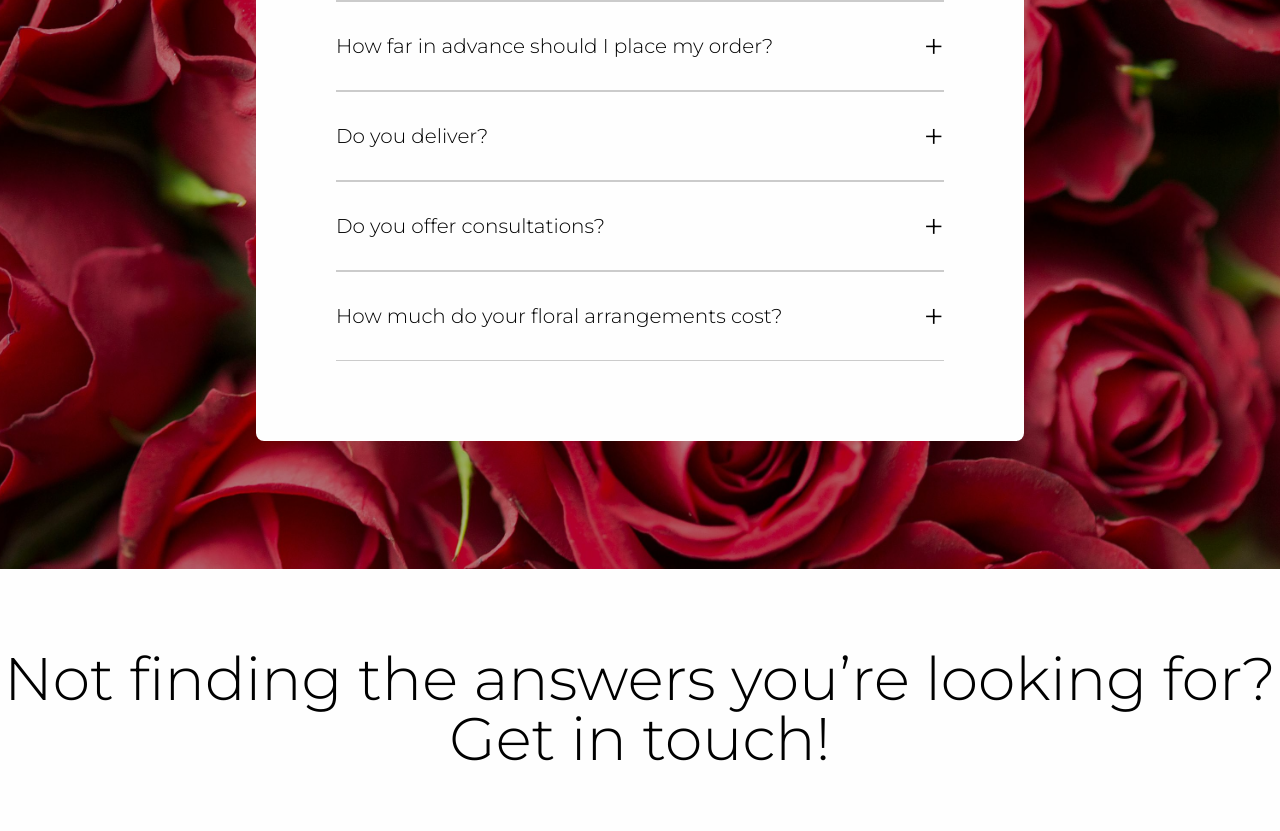
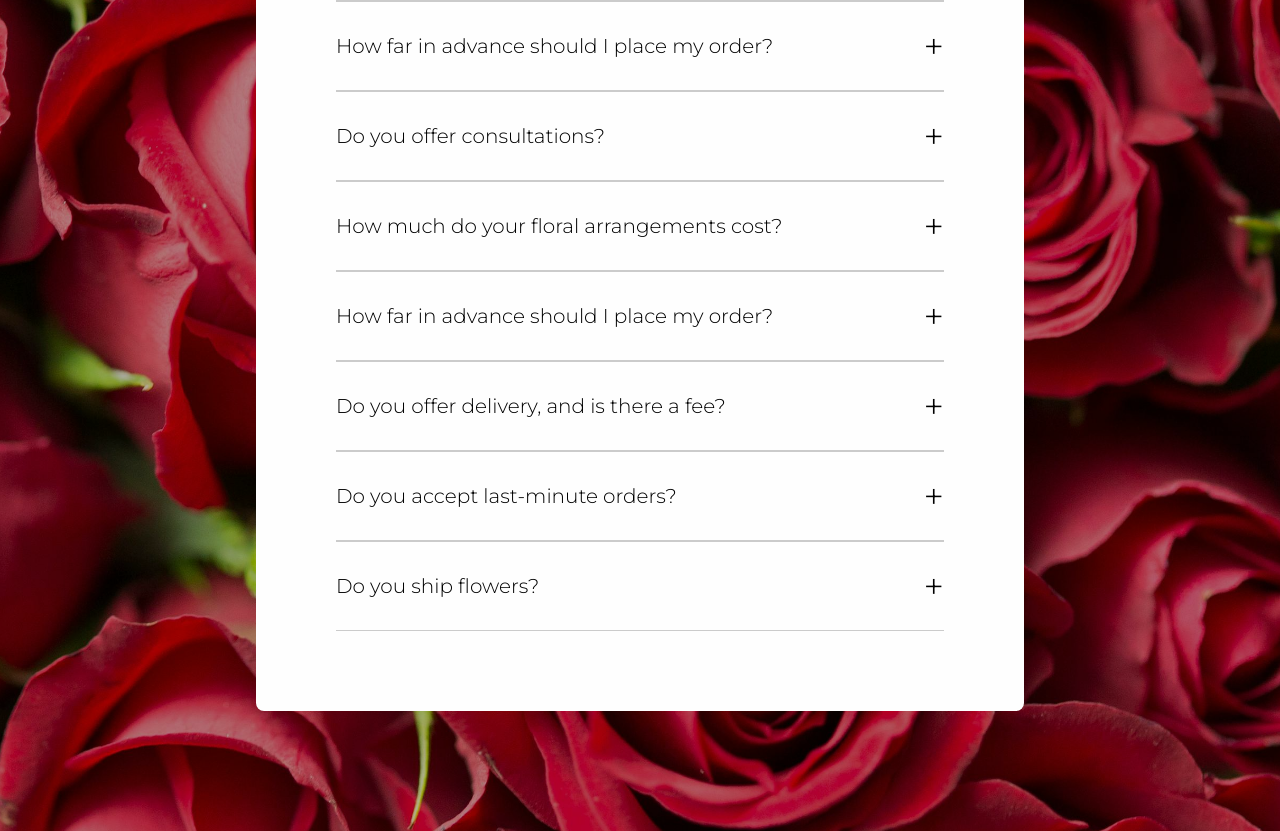
Before and after one commit to amarrero10/roses-by-lina, a Next.js app: page /faq in a window 1280 px wide. Shown: the part 660-1491 px from the top of the page. Built offline with nearby package versions, Linux system fonts and the light colour scheme.

Commit message:
added to FAQ section

```diff
--- a/app/contact-us/page.tsx
+++ b/app/contact-us/page.tsx
@@ -1,5 +1,6 @@
 import ContactForm from "@/components/ContactForm";
 import { Mail, Phone } from "lucide-react";
+import Link from "next/link";
 
 const Contact = () => {
   return (
@@ -34,6 +35,15 @@ const Contact = () => {
               to assist in English or Spanish — <span className="italic">hablamos español</span>.
             </p>
 
+            <p className="text-sm text-accent-black leading-relaxed mt-4">
+              A 50% non-refundable deposit is required to place and secure all orders. Please review
+              our{" "}
+              <Link href="/policy" className="underline font-medium hover:text-black">
+                policies
+              </Link>{" "}
+              for full details before submitting your request.
+            </p>
+
             <div className="mt-6 space-y-3 text-sm">
               <div className="flex items-center">
                 <Phone className="mr-2 text-accent-black" />
@@ -53,7 +63,6 @@ const Contact = () => {
               </div>
             </div>
           </div>
-
           {/* Form */}
           <ContactForm className="bg-black p-6 md:p-12" />
         </div>
--- a/app/faq/page.tsx
+++ b/app/faq/page.tsx
@@ -19,11 +19,7 @@ function Faq() {
       answer:
         "For everyday arrangements, 24–48 hours is recommended. Weddings and large events typically require advance notice.",
     },
-    {
-      question: "Do you deliver?",
-      answer:
-        "Yes, delivery is available within our service area. Delivery fees may vary depending on location and timing.",
-    },
+
     {
       question: "Do you offer consultations?",
       answer:
@@ -33,6 +29,26 @@ function Faq() {
       question: "How much do your floral arrangements cost?",
       answer:
         "Because every arrangement is custom-designed, pricing varies based on size, flower selection, seasonality, and event details. We don’t offer set prices, but we’re happy to work within your budget. For a personalized quote, please contact us by phone or email and we’ll be glad to help.",
+    },
+    {
+      question: "How far in advance should I place my order?",
+      answer:
+        "For standard floral arrangements, we recommend placing your order at least 48–72 hours in advance. For larger or more involved designs, we ask for a minimum of one month’s notice to ensure availability and proper planning.",
+    },
+    {
+      question: "Do you offer delivery, and is there a fee?",
+      answer:
+        "Yes, delivery is available and fees vary depending on the delivery location. Pickup is always free and can be arranged at a scheduled time.",
+    },
+    {
+      question: "Do you accept last-minute orders?",
+      answer:
+        "Last-minute orders may be accepted based on availability. If we are able to accommodate a rush request, a $20 rush fee will apply.",
+    },
+    {
+      question: "Do you ship flowers?",
+      answer:
+        "At this time, we do not ship flowers. All orders are available for local delivery or pickup only.",
     },
   ];
 
```
